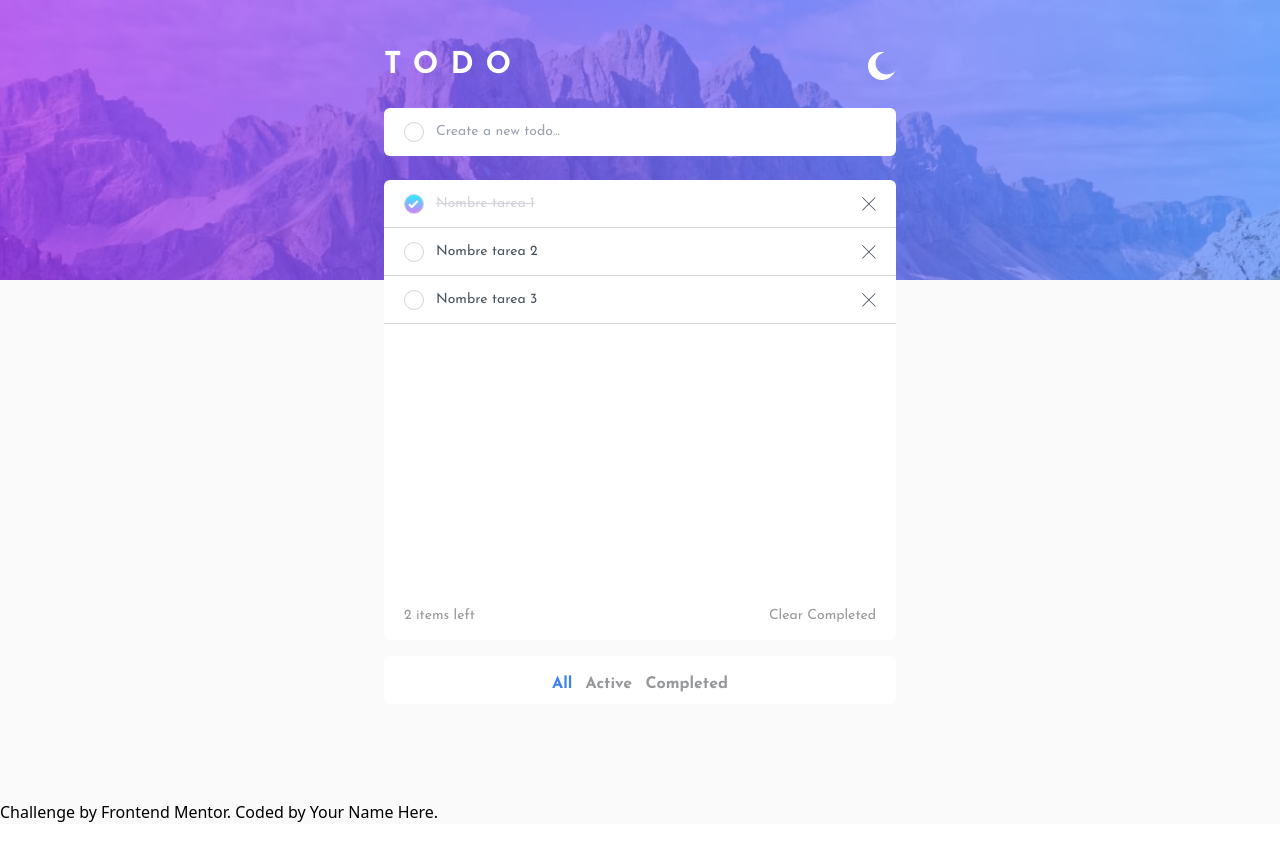
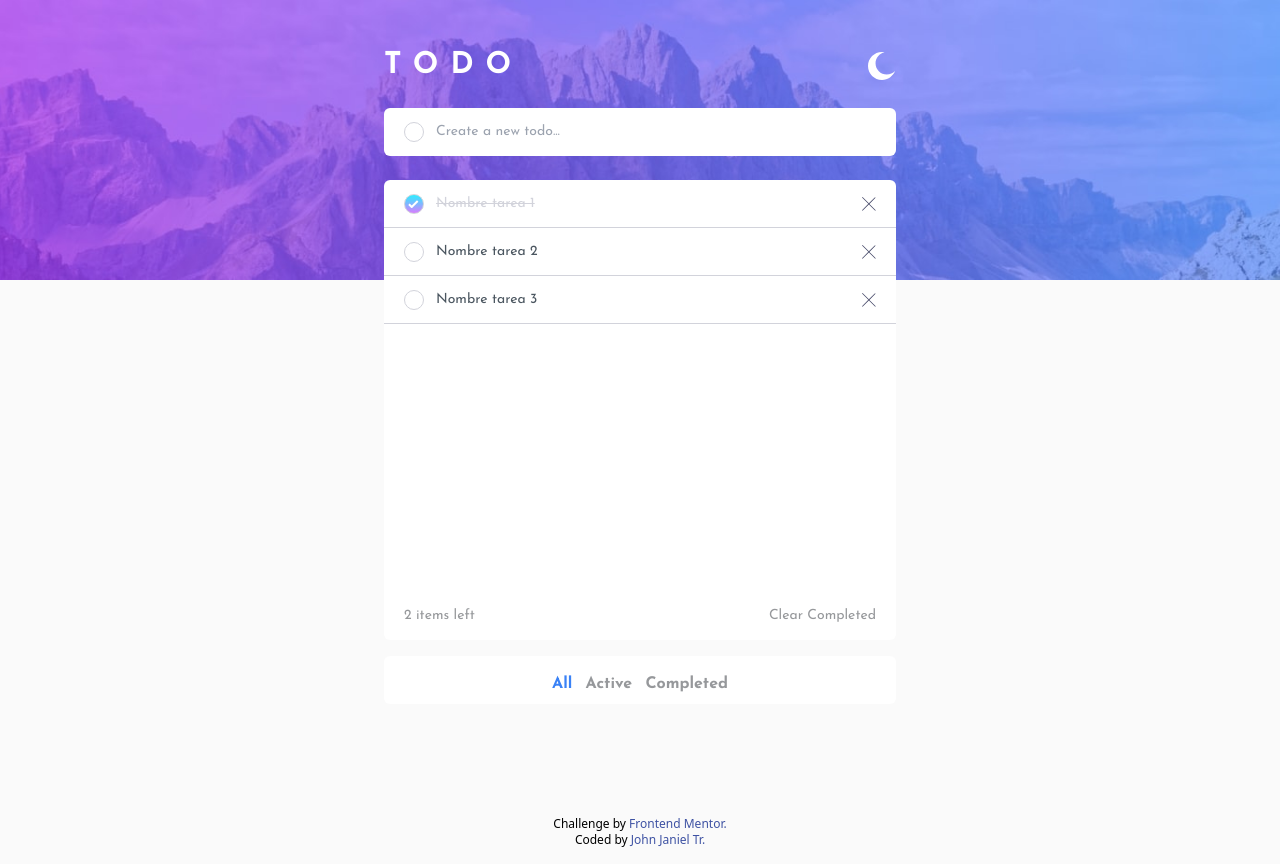
Before and after one commit to johnjanieltr/todo-app, a React (Vite) app: page / in a window 1280 px wide. Before the commit the page ends 824 px from the top, so only its background shows below. Built offline with nearby package versions, Linux system fonts and the light colour scheme.

Commit message:
style: apply styles in Attibution component

```diff
--- a/src/components/Attribution.jsx
+++ b/src/components/Attribution.jsx
@@ -1,16 +1,30 @@
 const Attribution = () => {
   return (
-    <div className="bg-light-gray-50">
-      Challenge by{" "}
-      <a href="https://www.frontendmentor.io?ref=challenge" target="_blank">
-        Frontend Mentor
-      </a>
-      . Coded by <a href="#">Your Name Here</a>.
+    <div className="py-4 px-4 text-xs text-center bg-light-gray-50">
+      <span className="block">
+        Challenge by{" "}
+        <a
+          href="https://www.frontendmentor.io?ref=challenge"
+          target="_blank"
+          rel="noopener noreferrer"
+          style={{ color: "#3e52a3" }}
+        >
+          Frontend Mentor.
+        </a>
+      </span>
+      <span className="block">
+        Coded by{" "}
+        <a
+          href="https://github.com/johnjanieltr"
+          target="_blank"
+          rel="noopener noreferrer"
+          style={{ color: "#3e52a3" }}
+        >
+          John Janiel Tr.
+        </a>
+      </span>
     </div>
   );
 };
 
 export default Attribution;
-
-// .attribution { font-size: 11px; text-align: center; }
-//     .attribution a { color: hsl(228, 45%, 44%); }
```
